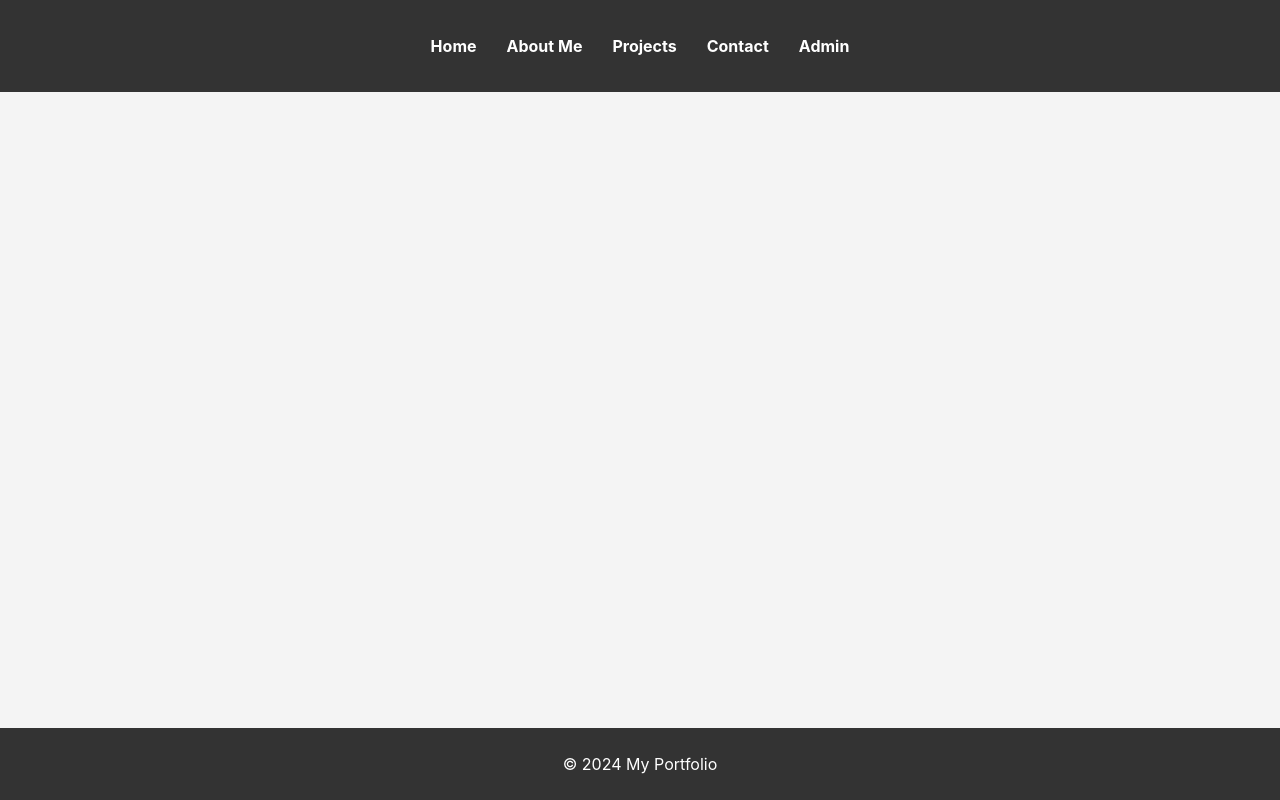
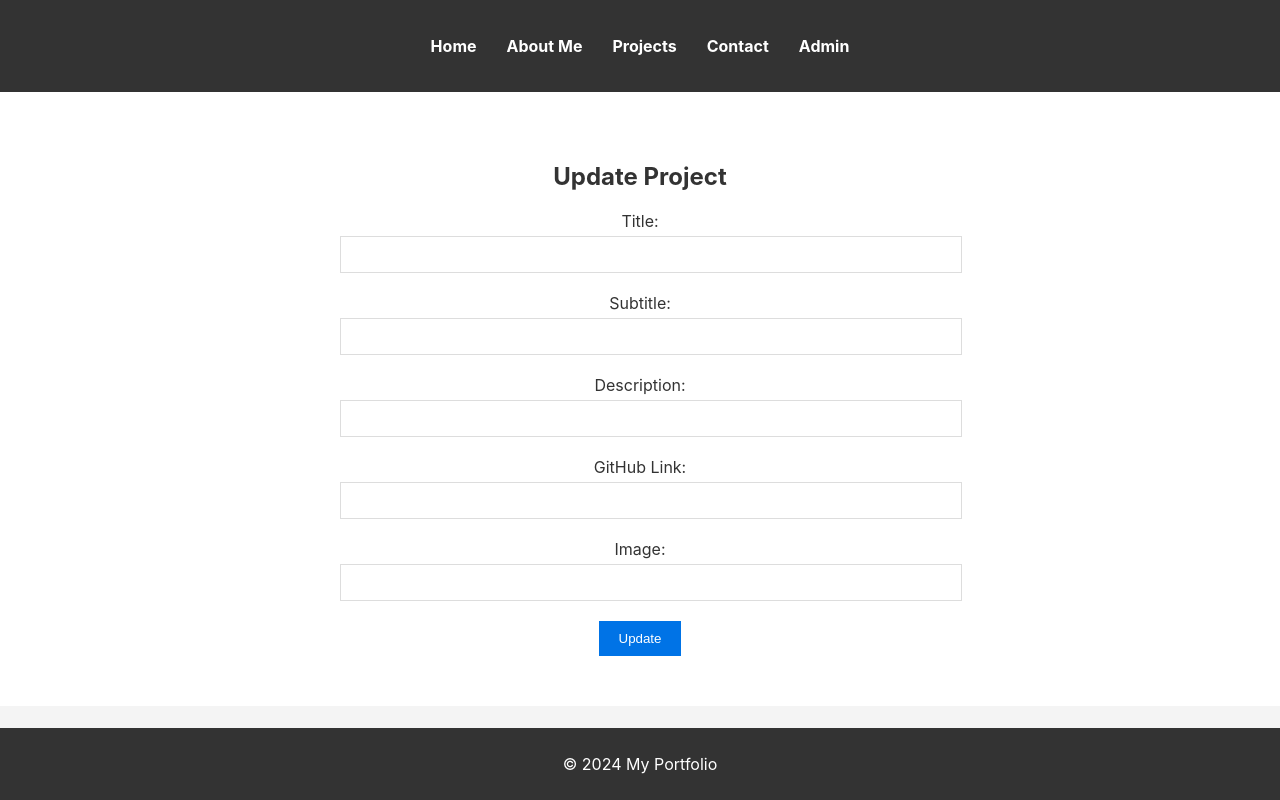
Before and after one commit to Simonaognyanova05/Clothing-store, a React (Create React App) app in the folder my-portfolio/: page /update/1 in a window 1280 px wide. Built offline with nearby package versions, Linux system fonts and the light colour scheme.

Commit message:
Add edit request to client

```diff
--- a/my-portfolio/src/App.js
+++ b/my-portfolio/src/App.js
@@ -17,6 +17,7 @@ import WelcomeUser from "./components/admin/WelcomeUser";
 import MarkAsRead from "./components/admin/MarkAsRead";
 import Details from "./components/user/Details";
 import DeleteProject from "./components/admin/DeleteProject";
+import UpdateProject from "./components/admin/UpdateProject";
 
 
 
@@ -33,6 +34,7 @@ function App() {
           <Route path="/projects" element={<Project />} />
           <Route path="/projectDetails/:projectId" element={<Details />} />
           <Route path="/delete/:projectId" element={<DeleteProject />} />
+          <Route path="/update/:projectId" element={<UpdateProject />} />
 
           <Route path="/admin/login" element={<Login />} />
           <Route path="/admin/logout" element={<Logout />} />
--- /dev/null
+++ b/my-portfolio/src/components/admin/UpdateProject.js
@@ -0,0 +1,48 @@
+import { useNavigate, useParams } from "react-router-dom";
+import { updateProject } from '../../services/admin/updateProject';
+
+export default function UpdateProject() {
+    const navigate = useNavigate();
+    const { projectId } = useParams();
+
+    const updateHandler = async (e) => {
+        e.preventDefault();
+
+        let formData = new FormData(e.currentTarget);
+        let { title, subtitle, description, gitLink, img } = Object.fromEntries(formData);
+
+        let res = await updateProject(title, subtitle, description, gitLink, img, projectId);
+
+        if (res.status === 200) {
+            alert('The project was updated successfully!');
+            navigate('/admin/projects');
+        };
+
+        e.target.reset();
+    }
+    return (
+        <section id="admin">
+            <div class="content">
+                <h2>Update Project</h2>
+                <form onSubmit={updateHandler}>
+                    <label for="title">Title:</label>
+                    <input type="text" id="title" name="title" required />
+
+                    <label for="subtitle">Subtitle:</label>
+                    <input type="text" id="subtitle" name="subtitle" required />
+
+                    <label for="description">Description:</label>
+                    <input type="text" id="description" name="description" required />
+
+                    <label for="gitLink">GitHub Link:</label>
+                    <input type="text" id="gitLink" name="gitLink" required />
+
+                    <label for="img">Image:</label>
+                    <input type="text" id="img" name="img" required />
+
+                    <input type="submit" value="Update" />
+                </form>
+            </div>
+        </section>
+    );
+}
--- a/my-portfolio/src/components/user/Details.js
+++ b/my-portfolio/src/components/user/Details.js
@@ -34,7 +34,7 @@ export default function Details() {
             {
                 Boolean(admin.username)
                     ? <>
-                        <Link className="readedMessage" to="" style={{ margin: '10px' }}>Edit</Link>
+                        <Link className="readedMessage" to={`/update/${project._id}`} style={{ margin: '10px' }}>Edit</Link>
                         <Link className="readedMessage" to={`/delete/${project._id}`} style={{ margin: '10px' }}>Delete</Link>
                     </>
                     : ''
--- /dev/null
+++ b/my-portfolio/src/services/admin/updateProject.js
@@ -0,0 +1,11 @@
+export async function updateProject(title, subtitle, description, gitLink, img, projectId) {
+    let result = await fetch(`http://localhost:2005/admin/updateProject/${projectId}`, {
+        method: 'PUT',
+        headers: {
+            'content-type': 'application/json'
+        },
+        body: JSON.stringify({ title, subtitle, description, gitLink, img })
+    });
+
+    return result;
+}
```
Also changed, not shown: 1 other file (tests, documents, lock files or other folders).
